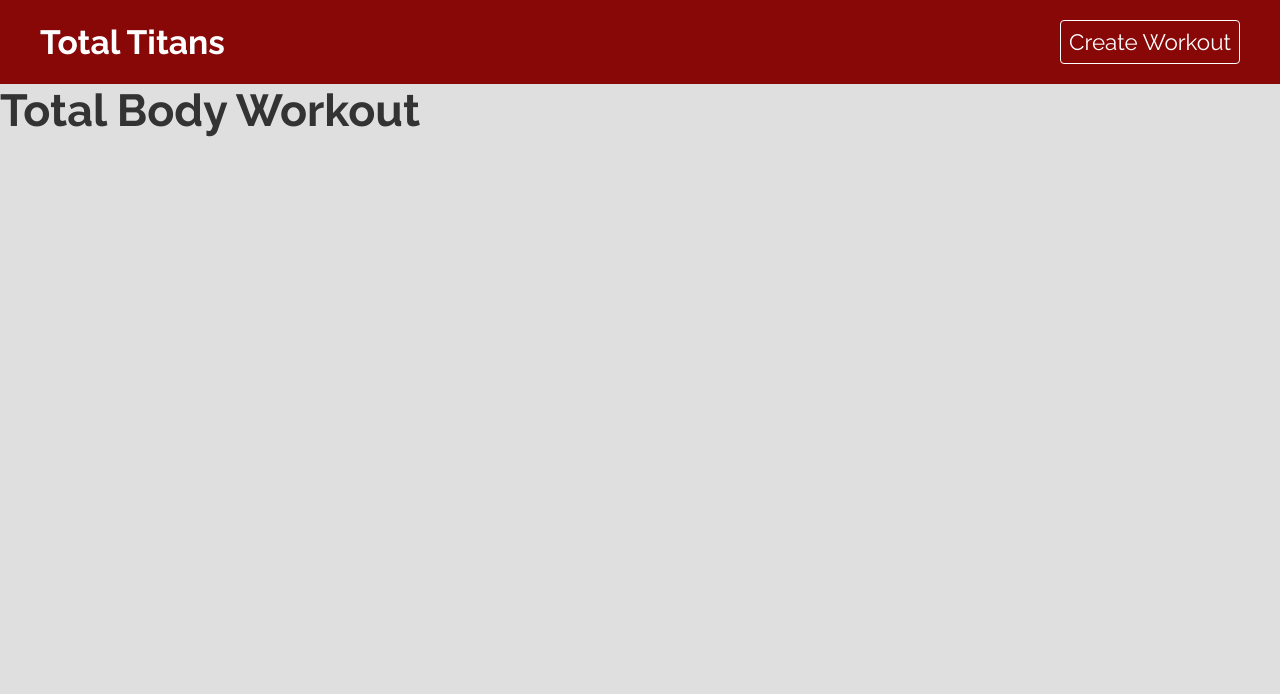
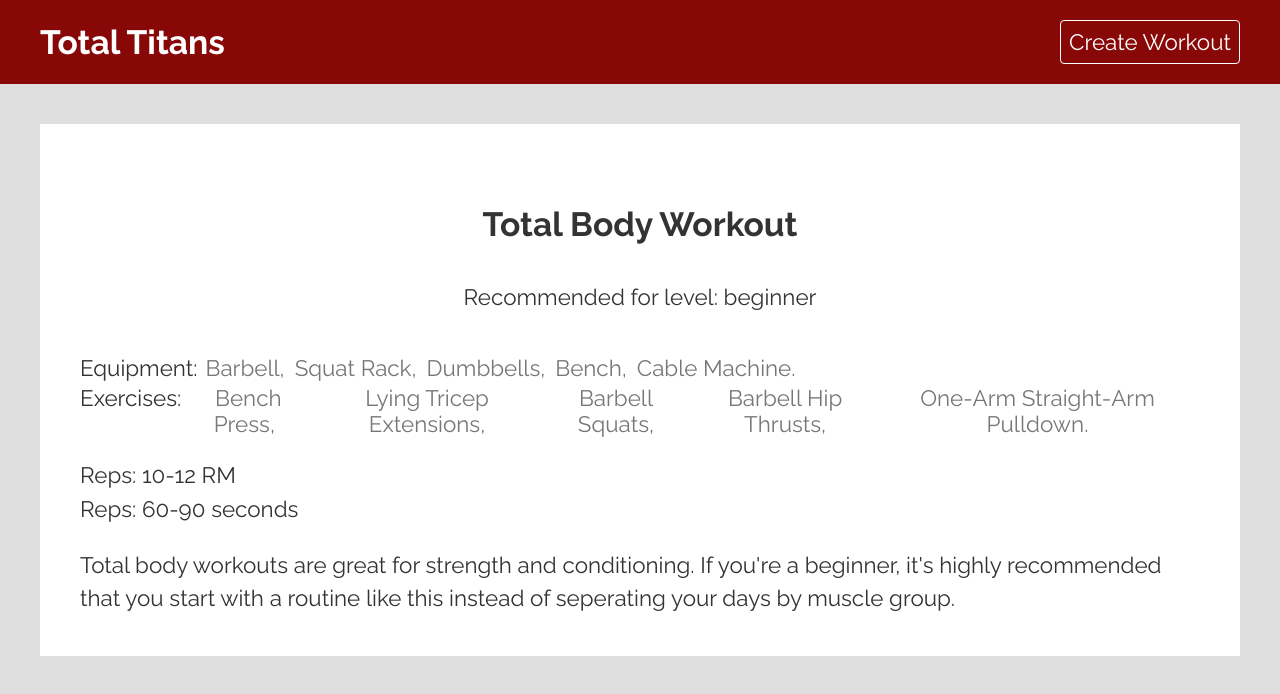
Before and after one commit to ESSODillon/Total_Titans, a React (Create React App) app: page /workouts/1 in a window 1280 px wide. Shown: the top 694 px of the page. Built offline with nearby package versions, Linux system fonts and the light colour scheme; data requests are answered from the project's data file.

Commit message:
Individual workout details

```diff
--- a/src/pages/workout/Workout.css
+++ b/src/pages/workout/Workout.css
@@ -0,0 +1,46 @@
+.workout {
+  max-width: 1200px;
+  margin: 40px auto;
+  text-align: center;
+  background: #fff;
+  padding: 40px;
+  box-sizing: border-box;
+}
+
+.experience {
+  margin-bottom: 2em;
+}
+
+.equipment {
+  margin-bottom: 4px;
+}
+
+.workout ul {
+  display: flex;
+  padding: 0;
+  margin-top: 0;
+}
+.workout li {
+  list-style-type: none;
+  margin-right: 10px;
+  color: #777;
+}
+.workout li:first-of-type::before {
+  margin-left: 8px;
+  content: " ";
+}
+.workout li::after {
+  content: ",";
+}
+.workout li:last-child::after {
+  content: ".";
+}
+.rest {
+  margin-bottom: 1em;
+}
+.about,
+.rest,
+.reps {
+  text-align: left;
+  line-height: 1.5em;
+}
--- a/src/pages/workout/Workout.js
+++ b/src/pages/workout/Workout.js
@@ -14,7 +14,30 @@ export default function Workout() {
     <div className="workout">
       {error && <p className="error">{error}</p>}
       {isPending && <p className="loading">Loading...</p>}
-      {workout && <h1>{workout.title}</h1>}
+      {workout && (
+        <>
+          <h2 className="page-title">{workout.title}</h2>
+          <p className="experience">
+            Recommended for level: {workout.experience}
+          </p>
+          <ul className="equipment">
+            <span>Equipment: </span>
+            {workout.equipment.map((equip) => (
+              <li key={equip}>{equip}</li>
+            ))}
+          </ul>
+          <ul className="exercises">
+            <span>Exercises: </span>
+            {workout.exercises.map((exc) => (
+              <li key={exc}>{exc}</li>
+            ))}
+          </ul>
+
+          <p className="reps">Reps: {workout.reps}</p>
+          <p className="rest">Reps: {workout.rest}</p>
+          <p className="about">{workout.about}</p>
+        </>
+      )}
     </div>
   );
 }
```
